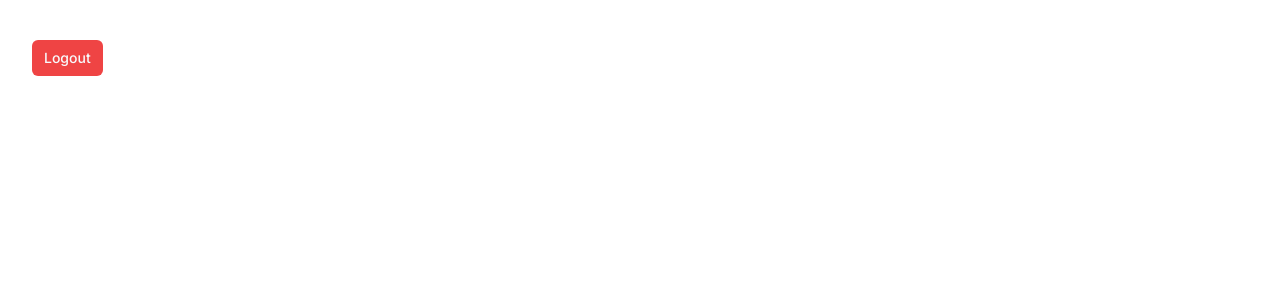
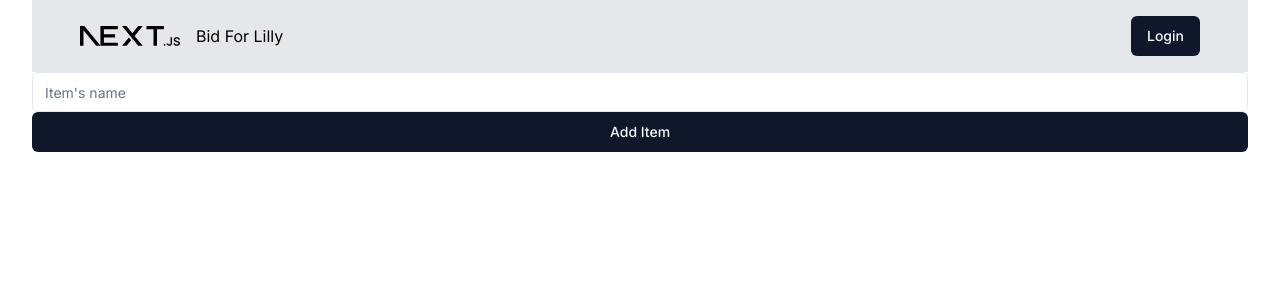
Before and after one commit to benjimosso/bid-lilly, a Next.js app: page / in a window 1280 px wide. Shown: the top 300 px of the page. Built offline with nearby package versions, Linux system fonts and the light colour scheme; no server answers.

Commit message:
home refcture

```diff
--- a/app/page.tsx
+++ b/app/page.tsx
@@ -1,33 +1,38 @@
-import { createClient } from "@/utils/supabase/client";
-
-
-//ShadCn
+// pages/index.tsx or wherever HomePage is located
+import { createClient } from "@/utils/supabase/server";
 import { Button } from "@/components/ui/button";
-import { Input } from "@/components/ui/input";
 import LogouButton from "@/components/component/logoutButton";
 import Link from "next/link";
+import AddItemForm from "@/components/component/AddItemForm";
+import { redirect } from "next/navigation";
+import { Header } from "@/components/component/header";
 
 // async function checkUserSession() {
 //   const supabase = createClient();
-//   const user = supabase.auth.getUser();
-//   return user;
 
+//   const { data, error } = await supabase.auth.getUser()
+//   if (error || !data?.user) {
+//     redirect('/auth/login')
+//   } else {
+//     console.log(data.user)
+//   }
 // }
 
 export default async function HomePage() {
+  const supabase = createClient()
+
+  const { data, error } = await supabase.auth.getUser()
+  if(error) {
+    console.log(error)
+    // redirect('/auth/login')
+  }
 
 
   return (
-    <main className="container mx-auto m-10">
-      {/* {userSession.data.user ? (<LogouButton/>) : (<Button> <Link href="/auth"> Login</Link> </Button>)} */}
+    <main className="container mx-auto">
+      <Header user={data.user}/>
 
-      {/* <div className="flex justify-between">
-        <LogouButton />
-        <Link href="/auth">
-          <Button> Login</Button>
-        </Link>
-      </div> */}
-       <LogouButton />
+      <AddItemForm />
     </main>
   );
 }
--- /dev/null
+++ b/components/component/AddItemForm.tsx
@@ -0,0 +1,35 @@
+// components/AddItemForm.tsx
+"use client";
+
+import { useState } from "react";
+import { Button } from "@/components/ui/button";
+import { Input } from "@/components/ui/input";
+import { createClient } from "@/utils/supabase/client";
+import { useRouter } from "next/navigation";
+
+const AddItemForm = () => {
+  const router = useRouter();
+  const [error, setError] = useState<string | null>(null);
+
+  const handleSubmit = async (e: React.FormEvent<HTMLFormElement>) => {
+    e.preventDefault();
+    const formData = new FormData(e.currentTarget);
+    const supabase = createClient();
+    const { error } = await supabase.from('items').insert([{ name: formData.get('name') as string }]);
+    if (error) {
+      setError(error.message);
+    } else {
+      router.refresh();
+    }
+  };
+
+  return (
+    <form onSubmit={handleSubmit}>
+      <Input name="name" placeholder="Item's name" className="w-full" />
+      <Button type="submit" className="w-full">Add Item</Button>
+      {error && <p className="text-red-500">{error}</p>}
+    </form>
+  );
+};
+
+export default AddItemForm;
--- /dev/null
+++ b/components/component/header.tsx
@@ -0,0 +1,27 @@
+import Image from "next/image";
+import { Button } from "../ui/button";
+import LogouButton from "./logoutButton";
+import Link from "next/link";
+
+export function Header({ user }: { user: any }) {
+  return (
+    <header className="bg-gray-200 text-black p-4">
+      <div className="container flex justify-between items-center">
+        <Link href="/" className="hover:underline flex items-center gap-4">
+          <Image src="/next.svg" alt="logo" width={100} height={100} />
+          Bid For Lilly
+        </Link>
+
+        <div>
+          {user ? (
+            <LogouButton />
+          ) : (
+            <Button>
+              <Link href="/auth/login">Login</Link>
+            </Button>
+          )}
+        </div>
+      </div>
+    </header>
+  );
+}
```
